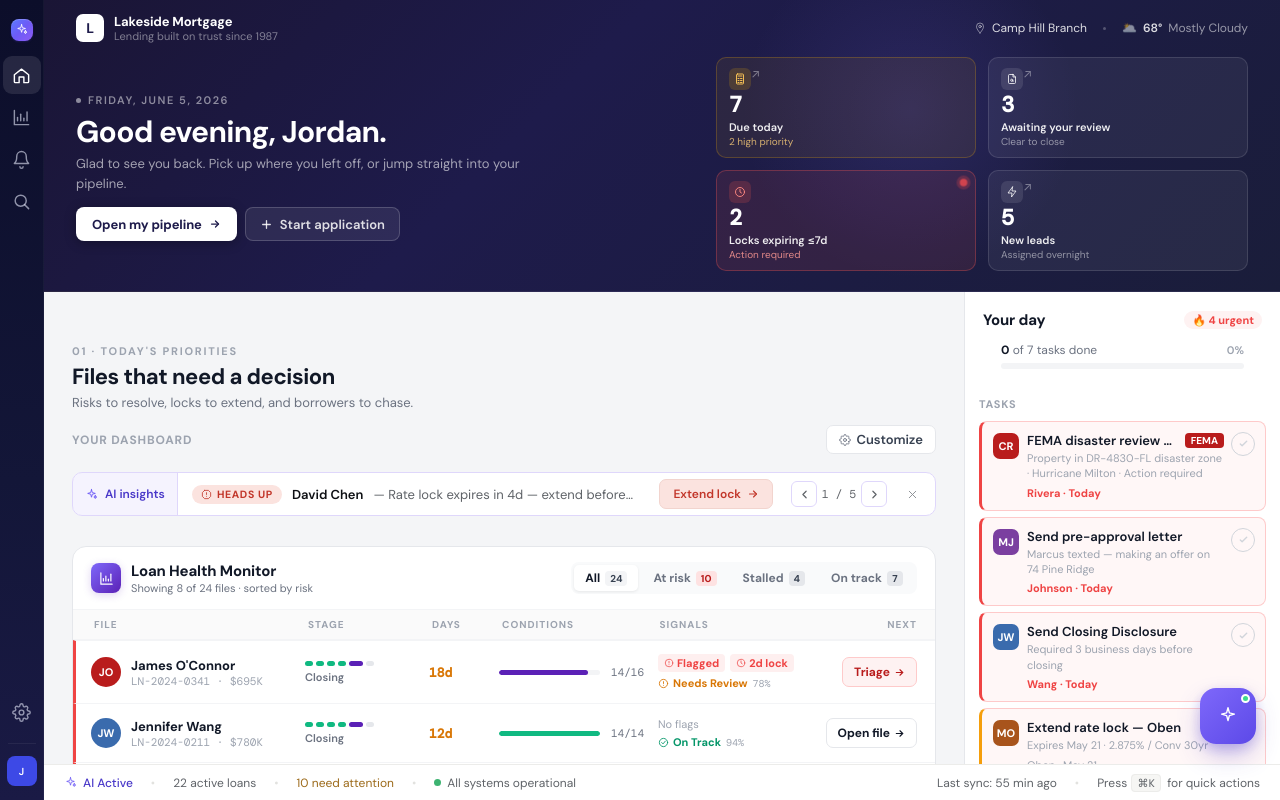
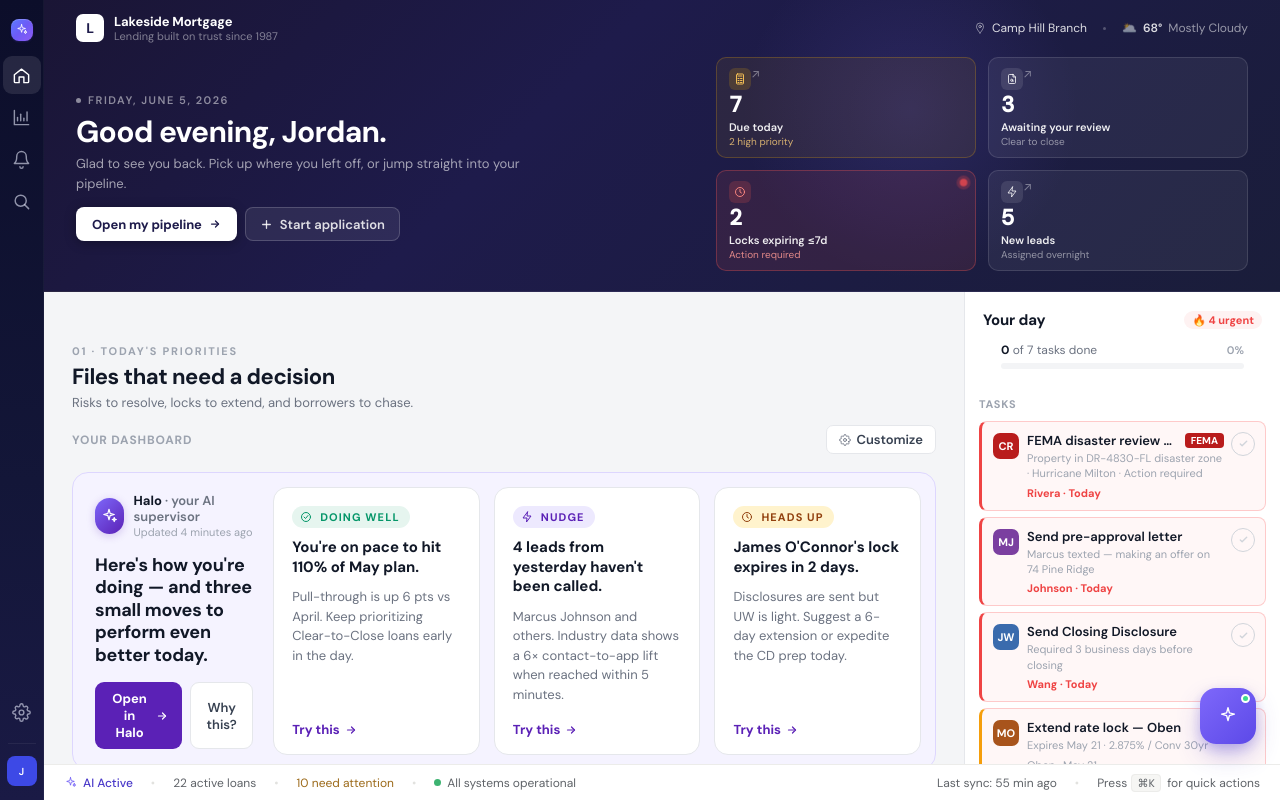
Before and after one commit to jschonegg/xpanse-los-framework2, a React (Vite) app: page / in a window 1280 px wide. Both pictures are taken after a click on the button "SAML / Okta SSO". Built offline with nearby package versions, Linux system fonts and the light colour scheme.

Commit message:
AI insights as Halo card layout (Doing Well / Nudge / Heads Up)

```diff
--- /dev/null
+++ b/src/views/AIInsightsCards.jsx
@@ -0,0 +1,141 @@
+import React from 'react';
+import { Icon } from '../components/Icon';
+import { LOANS } from '../data/loans';
+
+// ── AI Insights (Halo) ──────────────────────────────────────────────────────
+// Four-column layout: Halo identity card on the left, then 3 insight cards
+// (Doing Well / Nudge / Heads Up). Replaces the single-row banner on Home.
+
+function pickInsights() {
+  // Heads Up — closest lock expiration
+  const headsUp = LOANS
+    .filter(l => l.lockStatus === 'Expiring' && l.lockDays != null)
+    .sort((a, b) => a.lockDays - b.lockDays)[0];
+
+  // Nudge — files in Application stage (untouched leads)
+  const nudgePool = LOANS.filter(l => l.status === 'Application');
+  const nudge = nudgePool[0];
+
+  // Doing Well — a real "on track" file
+  const doingWell = LOANS.find(l => l.aiStatus === 'On Track' && l.status === 'Closing')
+                  || LOANS.find(l => l.aiStatus === 'On Track');
+
+  return { doingWell, nudge: { sample: nudge, total: nudgePool.length }, headsUp };
+}
+
+function InsightCard({ tone, eyebrow, icon, headline, body, onTry }) {
+  const tones = {
+    green: { fg: '#059669', bg: '#E6F5EF' },
+    blue:  { fg: '#5B21B6', bg: '#EDE9FE' },
+    amber: { fg: '#92400E', bg: '#FFF3CD' },
+  };
+  const t = tones[tone] || tones.blue;
+  return (
+    <div style={{
+      background: '#fff', border: '1px solid #E5E7EB', borderRadius: 14,
+      padding: '18px 18px 16px', display: 'flex', flexDirection: 'column', gap: 10,
+    }}>
+      <div style={{
+        display: 'inline-flex', alignItems: 'center', gap: 8,
+        background: t.bg, color: t.fg,
+        padding: '4px 10px 4px 8px', borderRadius: 999,
+        alignSelf: 'flex-start',
+        fontSize: 11, fontWeight: 800, letterSpacing: '0.10em', textTransform: 'uppercase',
+      }}>
+        <Icon name={icon} size={12} strokeWidth={2}/>
+        {eyebrow}
+      </div>
+      <div style={{ fontSize: 15, fontWeight: 700, color: '#111827', lineHeight: 1.3 }}>
+        {headline}
+      </div>
+      <p style={{ margin: 0, fontSize: 13, color: '#6B7280', lineHeight: 1.5, flex: 1 }}>
+        {body}
+      </p>
+      <button onClick={onTry} style={{
+        background: 'none', border: 'none', padding: 0, cursor: 'pointer',
+        color: '#5B21B6', fontWeight: 700, fontSize: 13, fontFamily: 'inherit',
+        display: 'inline-flex', alignItems: 'center', gap: 5, alignSelf: 'flex-start',
+      }}>
+        Try this <Icon name="arrowRight" size={12} strokeWidth={2.4}/>
+      </button>
+    </div>
+  );
+}
+
+export function AIInsightsCards({ onOpenLoan }) {
+  const { doingWell, nudge, headsUp } = pickInsights();
+
+  return (
+    <div style={{
+      background: '#F5F3FF', border: '1px solid #DDD6FE', borderRadius: 16,
+      padding: 14,
+      display: 'grid', gridTemplateColumns: '1fr 1.2fr 1.2fr 1.2fr', gap: 14,
+      alignItems: 'stretch',
+    }}>
+      {/* Halo identity card */}
+      <div style={{ padding: '6px 6px 6px 8px', display: 'flex', flexDirection: 'column' }}>
+        <div style={{ display: 'flex', alignItems: 'center', gap: 10, marginBottom: 14 }}>
+          <div style={{
+            width: 36, height: 36, borderRadius: 999,
+            background: 'linear-gradient(135deg, #7E68FA 0%, #5B21B6 100%)',
+            color: '#fff', display: 'flex', alignItems: 'center', justifyContent: 'center',
+            boxShadow: '0 2px 8px rgba(91,33,182,0.22)',
+          }}>
+            <Icon name="sparkle" size={18} strokeWidth={1.6}/>
+          </div>
+          <div style={{ lineHeight: 1.2 }}>
+            <div style={{ fontSize: 13, fontWeight: 800, color: '#111827' }}>Halo <span style={{ color: '#6B7280', fontWeight: 600 }}>· your AI supervisor</span></div>
+            <div style={{ fontSize: 11, color: '#9CA3AF', marginTop: 2 }}>Updated 4 minutes ago</div>
+          </div>
+        </div>
+        <div style={{ fontSize: 18, fontWeight: 700, color: '#111827', letterSpacing: '-0.01em', lineHeight: 1.25, marginBottom: 'auto' }}>
+          Here's how you're doing — and three small moves to perform even better today.
+        </div>
+        <div style={{ display: 'flex', gap: 8, marginTop: 16 }}>
+          <button style={{
+            background: '#5B21B6', color: '#fff', border: 'none',
+            borderRadius: 9, padding: '8px 14px',
+            fontSize: 13, fontWeight: 700, cursor: 'pointer', fontFamily: 'inherit',
+            display: 'inline-flex', alignItems: 'center', gap: 6,
+          }}>
+            Open in Halo <Icon name="arrowRight" size={12} strokeWidth={2.4}/>
+          </button>
+          <button style={{
+            background: '#fff', color: '#374151', border: '1px solid #E5E7EB',
+            borderRadius: 9, padding: '8px 12px',
+            fontSize: 13, fontWeight: 600, cursor: 'pointer', fontFamily: 'inherit',
+          }}>
+            Why this?
+          </button>
+        </div>
+      </div>
+
+      <InsightCard
+        tone="green" eyebrow="Doing well" icon="checkCircle"
+        headline="You're on pace to hit 110% of May plan."
+        body="Pull-through is up 6 pts vs April. Keep prioritizing Clear-to-Close loans early in the day."
+        onTry={() => doingWell && onOpenLoan && onOpenLoan(doingWell.id)}
+      />
+
+      <InsightCard
+        tone="blue" eyebrow="Nudge" icon="zap"
+        headline={`${nudge.total || 2} leads from yesterday haven't been called.`}
+        body={nudge.sample
+          ? `${nudge.sample.borrower} and others. Industry data shows a 6× contact-to-app lift when reached within 5 minutes.`
+          : `Industry data shows a 6× contact-to-app lift when reached within 5 minutes.`}
+        onTry={() => nudge.sample && onOpenLoan && onOpenLoan(nudge.sample.id)}
+      />
+
+      <InsightCard
+        tone="amber" eyebrow="Heads up" icon="clock"
+        headline={headsUp
+          ? `${headsUp.borrower}'s lock expires in ${headsUp.lockDays} day${headsUp.lockDays === 1 ? '' : 's'}.`
+          : `A rate lock is approaching expiration.`}
+        body={headsUp
+          ? `Disclosures are sent but UW is light. Suggest a ${headsUp.lockDays + 4}-day extension or expedite the CD prep today.`
+          : `Suggest extending or expediting the CD prep today.`}
+        onTry={() => headsUp && onOpenLoan && onOpenLoan(headsUp.id, 'pricing')}
+      />
+    </div>
+  );
+}
--- a/src/views/Home.jsx
+++ b/src/views/Home.jsx
@@ -4,6 +4,7 @@ import { Icon } from '../components/Icon';
 import { WidgetGrid, PipelineSnapshotWidget, ClosingCountdownWidget, RateWatchWidget, ConditionsTrackerWidget, QuickActionsWidget, RecentActivityWidget,
          FilesAtRiskWidget, ReadyForUWWidget, LockClockWidget, WaitingOnBorrowerWidget } from './WidgetGrid';
 import { AIInsightsBanner } from './Pipeline';
+import { AIInsightsCards } from './AIInsightsCards';
 import { LoanHealthMonitorWidget } from './LoanHealthMonitor';
 import { LOANS } from '../data/loans';
 
@@ -1366,7 +1367,7 @@ export function HomeView({ onNavigate, onOpenLoan }) {
             if (id === 'quick-actions')     return <QuickActionsWidget/>;
             if (id === 'recent-activity')   return <RecentActivityWidget/>;
             // Ported from old prototype
-            if (id === 'ai-coach-brief')      return <AIInsightsBanner      loans={LOANS} onOpenLoan={onOpenLoan}/>;
+            if (id === 'ai-coach-brief')      return <AIInsightsCards       onOpenLoan={onOpenLoan}/>;
             if (id === 'loan-health-monitor') return <LoanHealthMonitorWidget onOpenLoan={onOpenLoan}/>;
             if (id === 'files-at-risk')       return <FilesAtRiskWidget       onOpenLoan={onOpenLoan}/>;
             if (id === 'ready-for-uw')        return <ReadyForUWWidget        onOpenLoan={onOpenLoan}/>;
```
